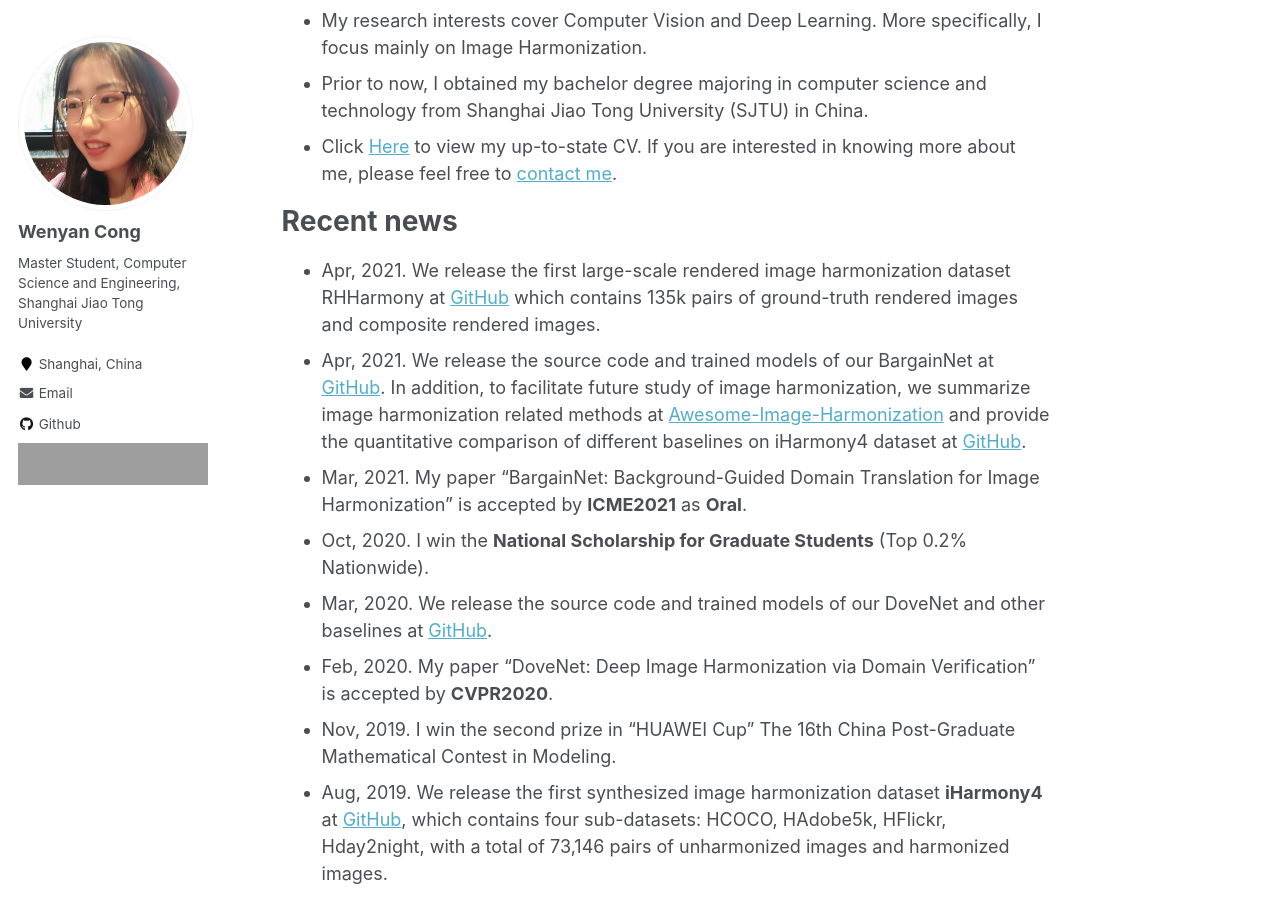
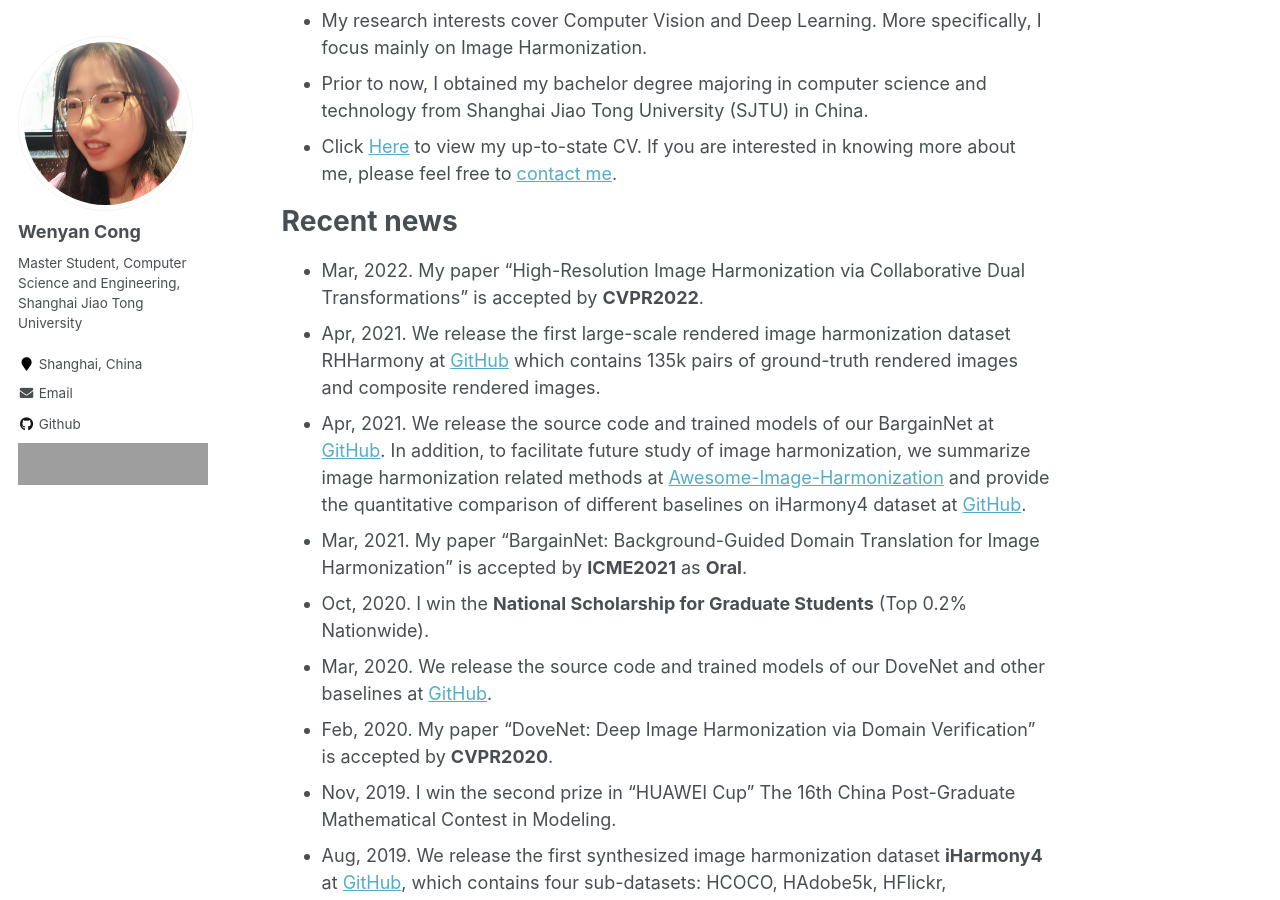
Before and after one commit to cathyjasmine/cathyjasmine.github.io, a Jekyll site: the page built from _pages/about.md, in a window 1280 px wide and 900 px high, scrolled down 750 px. Built offline with Jekyll 4.4.1, drawn with Linux system fonts in a browser that asks for light colours; grey boxes are pictures that could not be loaded.

Commit message:
Update about.md

```diff
--- a/_pages/about.md
+++ b/_pages/about.md
@@ -21,6 +21,7 @@ redirect_from:
 * Click <a href="../files/congwenyan_cv.pdf" target="_blank">Here</a> to view my up-to-state CV. If you are interested in knowing more about me, please feel free to [contact me](https://cathyjasmine.github.io/contact/).
 
 # Recent news
+* Mar, 2022. My paper "High-Resolution Image Harmonization via Collaborative Dual Transformations" is accepted by **CVPR2022**.
 * Apr, 2021. We release the first large-scale rendered image harmonization dataset RHHarmony at [GitHub](https://github.com/bcmi/Rendered_Image_Harmonization_Datasets) which contains 135k pairs of ground-truth rendered images and composite rendered images.
 * Apr, 2021. We release the source code and trained models of our BargainNet at [GitHub](https://github.com/bcmi/BargainNet). In addition, to facilitate future study of image harmonization, we summarize image harmonization related methods at [Awesome-Image-Harmonization](https://github.com/bcmi/Awesome-Image-Harmonization) and provide the quantitative comparison of different baselines on iHarmony4 dataset at [GitHub](https://github.com/bcmi/Image_Harmonization_Datasets/).
 * Mar, 2021. My paper "BargainNet: Background-Guided Domain Translation for Image Harmonization" is accepted by **ICME2021** as **Oral**.
```
